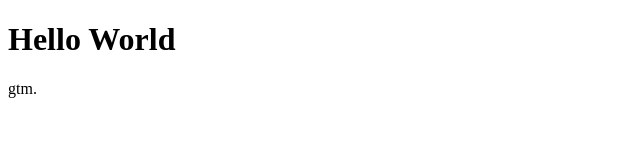
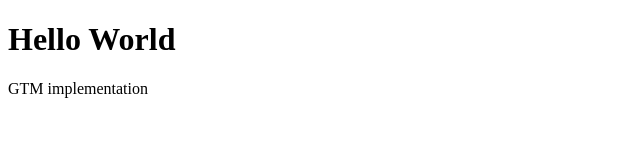
Before and after one commit to uc-piotukh/uc-piotukh.github.io, a plain HTML site: page gtm.html in a window 1280 px wide. Shown: the whole page, without its empty margins (0-640 px from the left). Drawn offline with Linux system fonts and the light colour scheme.

Commit message:
Page body adjustment

```diff
--- a/gtm.html
+++ b/gtm.html
@@ -48,6 +48,6 @@
     height="0" width="0" style="display:none;visibility:hidden"></iframe></noscript>
     <!-- End Google Tag Manager (noscript) -->
 <h1>Hello World</h1>
-<p>gtm.</p>
+<p>GTM implementation</p>
 </body>
 </html>
```
